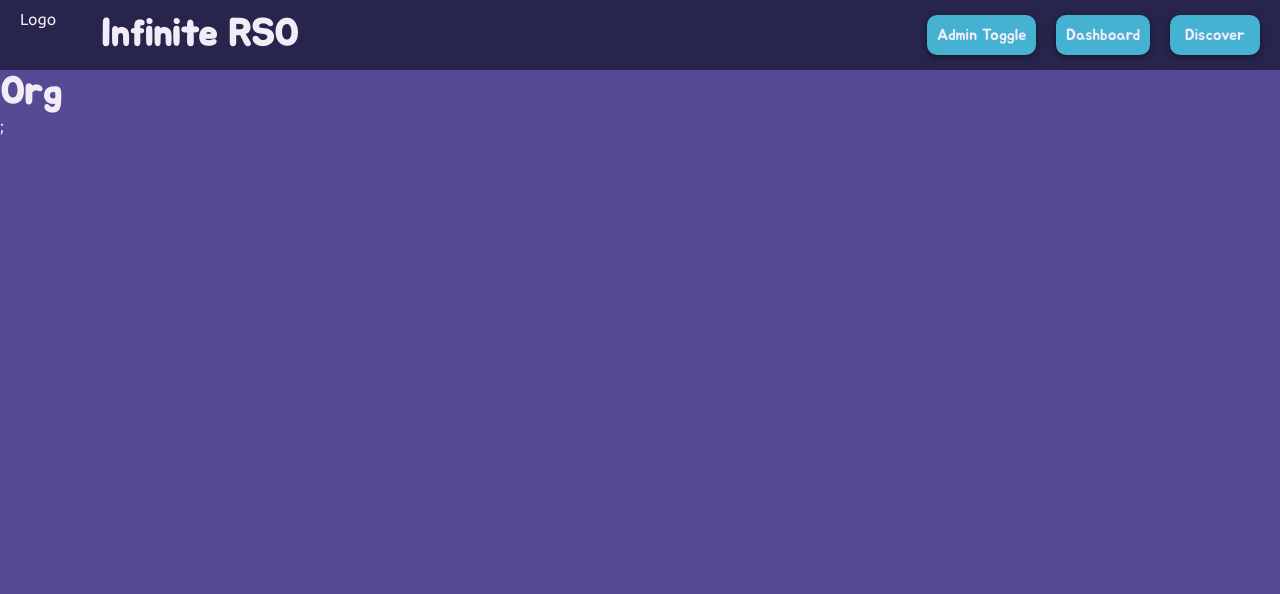
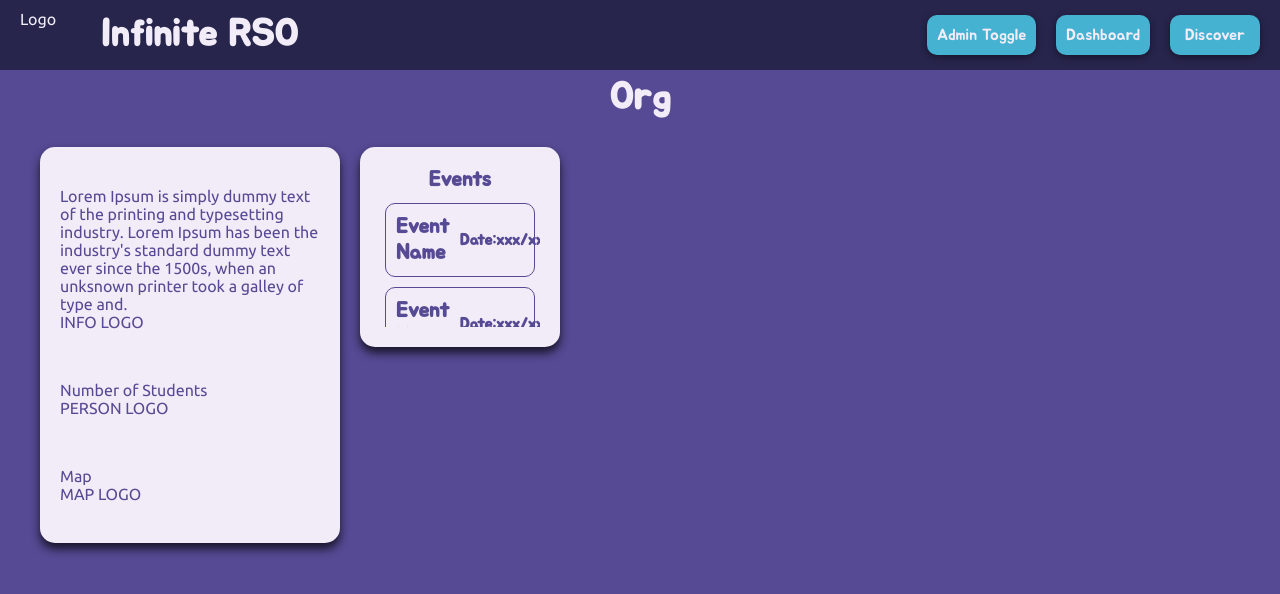
Before and after one commit to jdioso/DataBased, a React (Create React App) app in the folder frontend/: page /org in a window 1280 px wide. Shown: the top 594 px of the page. Built offline with nearby package versions, Linux system fonts and the light colour scheme.

Commit message:
finished most of org page; some sizing issues

```diff
--- a/frontend/src/App/App.css
+++ b/frontend/src/App/App.css
@@ -34,6 +34,7 @@ ul {
 
 img {
    max-width: 100%;
+   height: auto;
 }
 /*css reset end*/
 
--- a/frontend/src/pages/Dashboard/Dashboard.js
+++ b/frontend/src/pages/Dashboard/Dashboard.js
@@ -9,8 +9,11 @@ export default function Dashboard() {
    const navigate = useNavigate();
 
    const getMyOrgs = async () => {};
-   const openUniversityInfo = async () => {
+   const openUniversity = async () => {
       navigate("/university");
+   };
+   const openOrg = async () => {
+      navigate("/org");
    };
    return (
       <>
@@ -21,7 +24,7 @@ export default function Dashboard() {
                <Button
                   onClick={(e) => {
                      e.preventDefault();
-                     openUniversityInfo();
+                     openUniversity();
                   }}
                >
                   Open University
@@ -37,16 +40,48 @@ export default function Dashboard() {
                   }}
                >
                   <Square squareTitle="Organization Name">
-                     <Button size="sm">Open</Button>
+                     <Button
+                        size="sm"
+                        onClick={(e) => {
+                           e.preventDefault();
+                           openOrg();
+                        }}
+                     >
+                        Open
+                     </Button>
                   </Square>
                   <Square squareTitle="Organization Name">
-                     <Button size="sm">Open</Button>
+                     <Button
+                        size="sm"
+                        onClick={(e) => {
+                           e.preventDefault();
+                           openOrg();
+                        }}
+                     >
+                        Open
+                     </Button>{" "}
                   </Square>
                   <Square squareTitle="Organization Name">
-                     <Button size="sm">Open</Button>
+                     <Button
+                        size="sm"
+                        onClick={(e) => {
+                           e.preventDefault();
+                           openOrg();
+                        }}
+                     >
+                        Open
+                     </Button>{" "}
                   </Square>
                   <Square squareTitle="Organization Name">
-                     <Button size="sm">Open</Button>
+                     <Button
+                        size="sm"
+                        onClick={(e) => {
+                           e.preventDefault();
+                           openOrg();
+                        }}
+                     >
+                        Open
+                     </Button>{" "}
                   </Square>
                   <Square squareTitle="Organization Name">
                      <Button size="sm">Open</Button>
--- a/frontend/src/pages/Org/Org.js
+++ b/frontend/src/pages/Org/Org.js
@@ -1,11 +1,71 @@
 import React from "react";
 import Navbar from "../../components/Navbar/Navbar";
-
+import styles from "./Org.module.css";
+import Card from "../../components/Card/Card";
+import Button from "../../components/Button/Button";
+import Sidebar from "../../components/Sidebar/Sidebar";
 export default function Org() {
    return (
       <>
          <Navbar />
-         <h1 className="heading">Org</h1>;
+         <h1 className={styles.header}>Org</h1>
+         <div className={styles.container}>
+            <div className={styles.sidebarWrapper}>
+               <Sidebar className={styles.sidebar}>
+                  <div>
+                     <p>
+                        Lorem Ipsum is simply dummy text of the printing and
+                        typesetting industry. Lorem Ipsum has been the
+                        industry's standard dummy text ever since the 1500s,
+                        when an unksnown printer took a galley of type and.
+                     </p>
+                     INFO LOGO
+                  </div>
+                  <div>
+                     <p>Number of Students</p>
+                     PERSON LOGO
+                  </div>
+                  <div>
+                     <p>Map</p>
+                     MAP LOGO
+                  </div>
+               </Sidebar>
+            </div>
+
+            <div className={styles.eventsWrapper}>
+               <Card cardTitle="Events" className={styles.events}>
+                  <ul className={styles.eventList}>
+                     <li className={styles.eventItem}>
+                        <h2 className={styles.eventItemTitle}>Event Name</h2>
+                        <h2 className={styles.eventItemDate}>
+                           Date:xxx/xx/xxx
+                        </h2>
+                        <Button size="sm" hug={true}>
+                           Info
+                        </Button>
+                     </li>
+                     <li className={styles.eventItem}>
+                        <h2 className={styles.eventItemTitle}>Event Name</h2>
+                        <h2 className={styles.eventItemDate}>
+                           Date:xxx/xx/xxx
+                        </h2>
+                        <Button size="sm" hug={true}>
+                           Info
+                        </Button>
+                     </li>
+                     <li className={styles.eventItem}>
+                        <h2 className={styles.eventItemTitle}>Event Name</h2>
+                        <h2 className={styles.eventItemDate}>
+                           Date:xxx/xx/xxx
+                        </h2>
+                        <Button size="sm" hug={true}>
+                           Info
+                        </Button>
+                     </li>
+                  </ul>
+               </Card>
+            </div>
+         </div>
       </>
    );
 }
--- /dev/null
+++ b/frontend/src/pages/Org/Org.module.css
@@ -0,0 +1,69 @@
+.container {
+   height: 100%;
+   box-sizing: border-box;
+   padding: 20px 40px;
+
+   display: flex;
+   align-items: stretch;
+
+   gap: 20px;
+}
+
+.header {
+   width: 100%;
+   padding: 5px;
+   font-size: var(--heading);
+   text-align: center;
+}
+.sidebarWrapper {
+}
+
+.eventsWrapper {
+   flex-grow: 1;
+   display: flex;
+   flex-direction: column;
+}
+
+.events {
+   flex-grow: 1;
+   display: flex;
+   align-items: stretch;
+   gap: 20px;
+}
+.events > * {
+   height: 100%;
+   flex: 1 0 0;
+}
+
+.eventList {
+   padding: 10px 5px;
+   width: 100%;
+   list-style: none;
+   display: flex;
+   flex-direction: column;
+   gap: 10px;
+   overflow-y: auto;
+}
+.eventItem {
+   padding: 10px 10px;
+   width: 100%;
+
+   border: 1px solid var(--background);
+   border-radius: 10px;
+   box-shadow: 0 2px 6px;
+
+   display: flex;
+   align-items: center;
+   gap: 10px;
+}
+
+.eventItemTitle {
+   flex-grow: 1;
+   font-size: var(--subheading);
+   color: var(--background);
+}
+
+.eventItemDate {
+   font-size: 1rem;
+   color: var(--background);
+}
```
